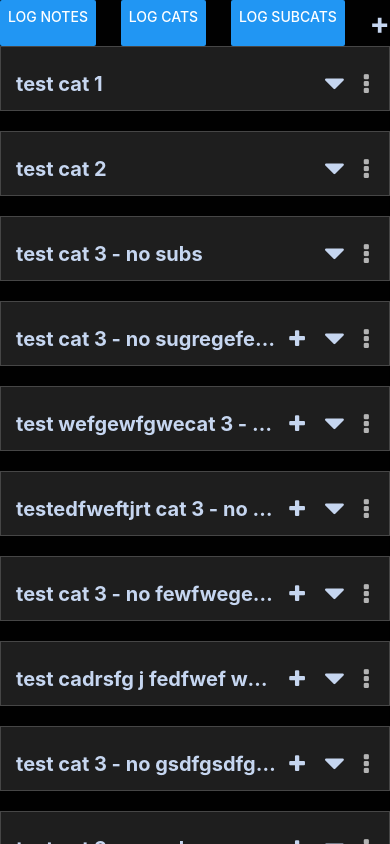
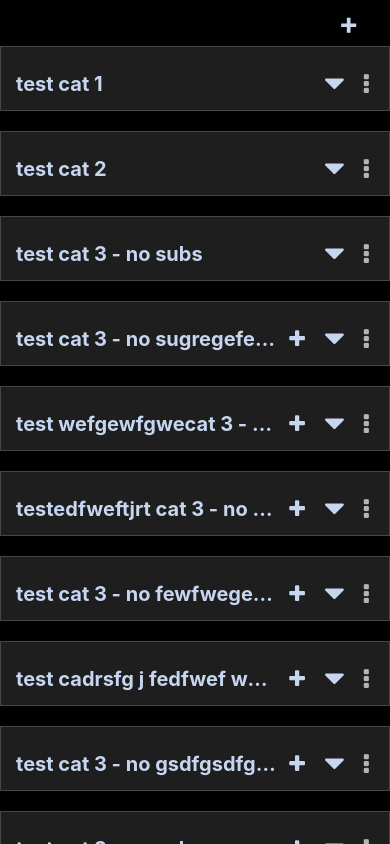
Before and after one commit to Sgavinmills/NoteStaker-Native, a React Native app: screen / in a window 390 px wide. Built offline with nearby package versions, Linux system fonts and the light colour scheme.

Commit message:
remove log buttons

```diff
--- a/components/HomeScreen.tsx
+++ b/components/HomeScreen.tsx
@@ -41,42 +41,6 @@ const HomeScreen: React.FC = () => {
         }
     };
 
-    const logNotes = () => {
-        for (const noteId in memory.notes) {
-            if (memory.notes.hasOwnProperty(noteId)) {
-                const note = memory.notes[noteId];
-                console.log(`Note ID: ${note.id}`);
-                console.log(`Note: ${note.note}`);
-                console.log("\n"); // Adding a new line for readability
-            }
-        }
-    };
-
-    const logCats = () => {
-        for (const categoryId in memory.categories) {
-            if (memory.categories.hasOwnProperty(categoryId)) {
-                const category = memory.categories[categoryId];
-                console.log(`Category ID: ${category.id}`);
-                console.log(`Name: ${category.name}`);
-                console.log(`Subcategories: ${category.subCategories.join(", ")}`);
-                console.log(`Notes: ${category.notes.join(", ")}`);
-                console.log("\n"); // Adding a new line for readability
-            }
-        }
-    };
-
-    const logSubCats = () => {
-        for (const subCategoryId in memory.subCategories) {
-            if (memory.subCategories.hasOwnProperty(subCategoryId)) {
-                const subCategory = memory.subCategories[subCategoryId];
-                console.log(`Subcategory ID: ${subCategory.id}`);
-                console.log(`Name: ${subCategory.name}`);
-                console.log(`Notes: ${subCategory.notes.join(", ")}`);
-                console.log(`Parent Category: ${subCategory.parentCategory}`);
-                console.log("\n"); // Adding a new line for readability
-            }
-        }
-    };
     return (
         <TouchableWithoutFeedback onPress={handleOutsideMenuPress}>
             <View style={styles.mainContainer}>
@@ -86,15 +50,9 @@ const HomeScreen: React.FC = () => {
                     newCatModalVisible={newCatModalVisible}
                     catInfo={{ currentName: "", parentCat: "" }}
                 ></CategoryModal>
-                <View style={styles.logState}>
-                    <Button title="Log notes" onPress={logNotes} />
-                    <Button title="Log cats" onPress={logCats} />
-                    <Button title="Log subCats" onPress={logSubCats} />
-
-                    <TouchableOpacity onPress={() => setNewCatModalVisible(true)}>
-                        <Text style={categoryStyles.newCategoryText}>+</Text>
-                    </TouchableOpacity>
-                </View>
+                <TouchableOpacity onPress={() => setNewCatModalVisible(true)}>
+                    <Text style={categoryStyles.newCategoryText}>+</Text>
+                </TouchableOpacity>
 
                 <FlatList
                     removeClippedSubviews={false}
```
